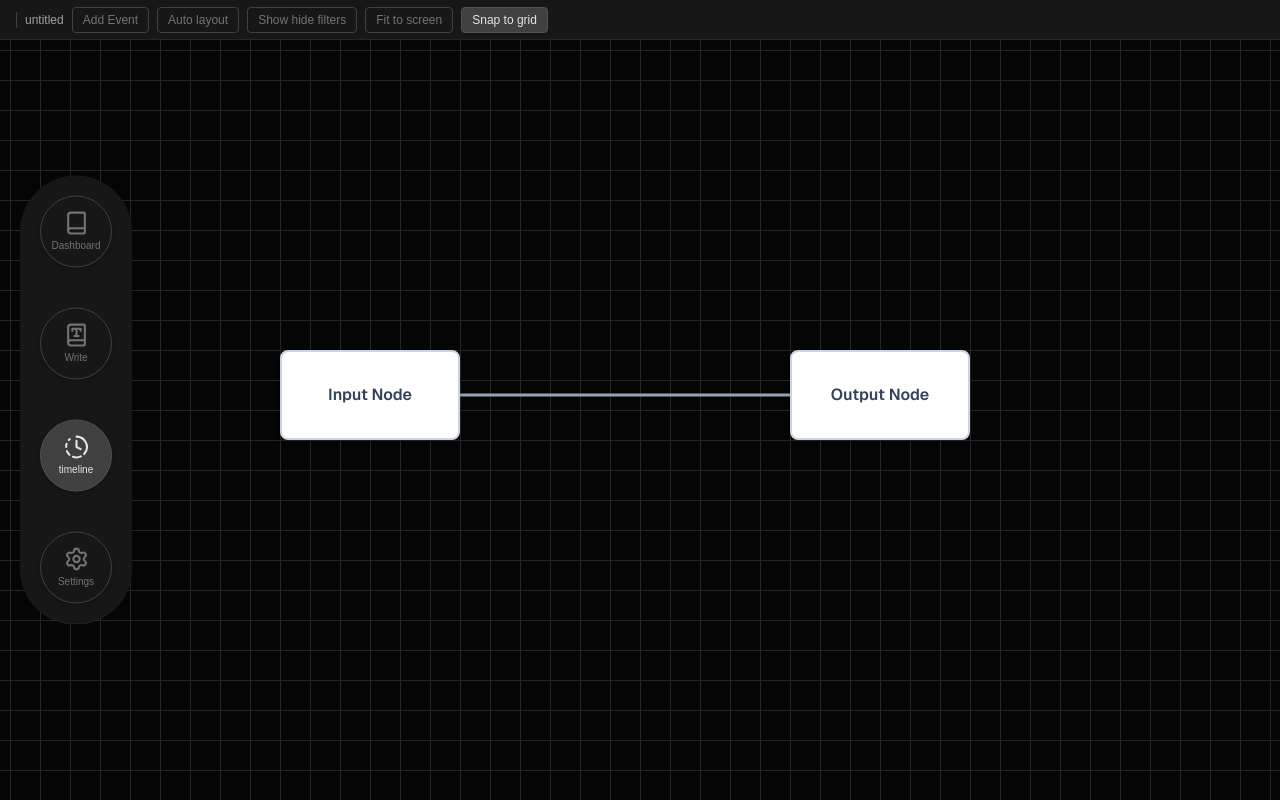
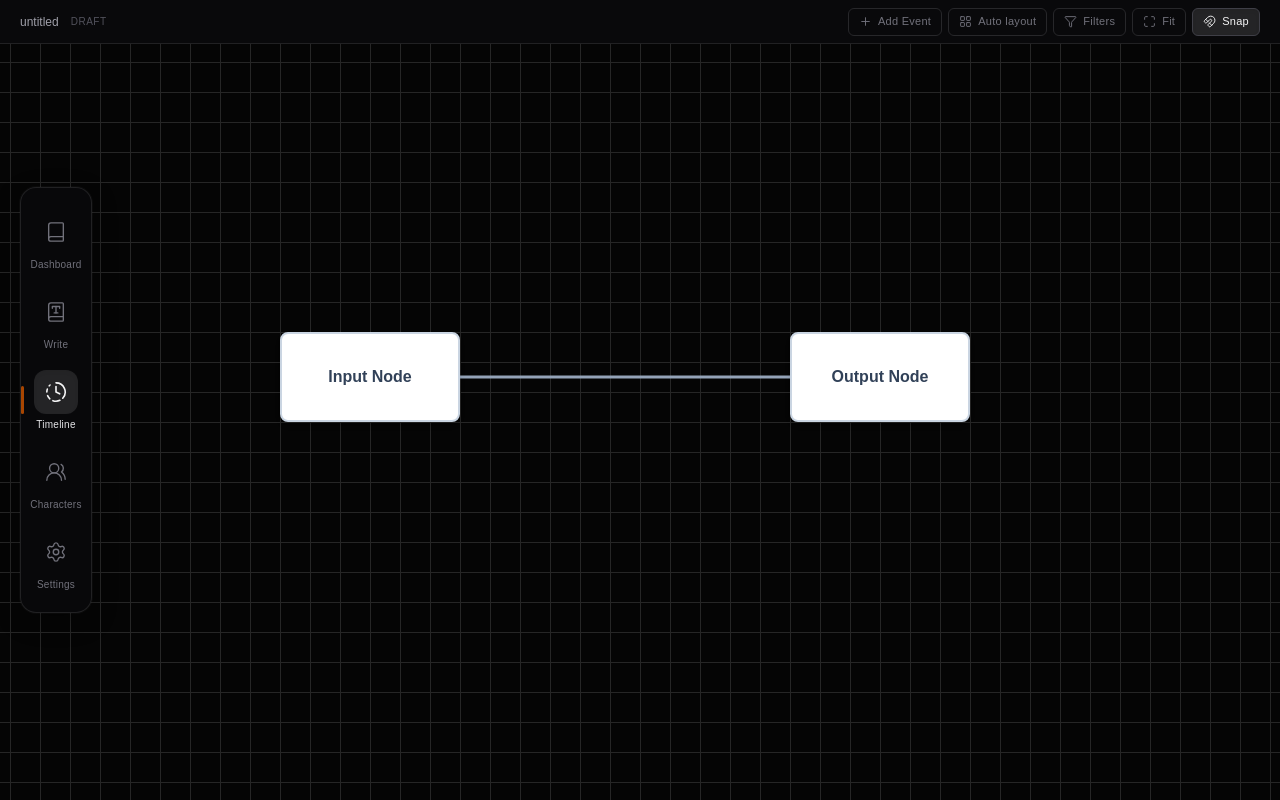
Before and after one commit to lm-vicente-j/WriteBuilder, a Next.js app: page /timeline in a window 1280 px wide. Built offline with nearby package versions, Linux system fonts and the light colour scheme.

Commit message:
feat: Create character module. fix(TopToolbar): Mouse events do not respond

```diff
--- a/app/timeline/page.tsx
+++ b/app/timeline/page.tsx
@@ -1,12 +1,9 @@
 "use client";
-import { useState, useCallback } from 'react';
 import { useUIStore } from '@/store/uiStore';
 import EditorCanvas from '@/components/EditorCanvas';
 
 export default function TimeLine() {
-
   const { gridColor, canvasColor, snapToGrid } = useUIStore();
-
 
   const nodes = [
     {
@@ -24,18 +21,22 @@ export default function TimeLine() {
   const edges = [
     {
       id: 'edge-1',
-      source: 'node-1', // ID of the starting node
-      target: 'node-2'  // ID of the ending node
+      source: 'node-1',
+      target: 'node-2'
     }
   ];
 
   return (
-    <div className="flex flex-col flex-1 items-center justify-center font-sans ">
-      <main className="flex flex-1 w-full bg-black">
-
-
-        <div style={{ width: '100vw', height: '100vh' }}>
-          <EditorCanvas initialNodes={nodes} initialEdges={edges} snapToGrid={snapToGrid} gridColor={gridColor} canvasColor={canvasColor} />
+    <div className="flex flex-col flex-1 h-full min-h-0">
+      <main className="flex-1 w-full min-h-0 relative">
+        <div className="absolute inset-0 overflow-hidden">
+          <EditorCanvas
+            initialNodes={nodes}
+            initialEdges={edges}
+            snapToGrid={snapToGrid}
+            gridColor={gridColor}
+            canvasColor={canvasColor}
+          />
         </div>
       </main>
     </div>
--- a/app/write/page.tsx
+++ b/app/write/page.tsx
@@ -3,14 +3,19 @@
 import { useUIStore } from "@/store/uiStore";
 import { useState, useRef, useCallback } from "react";
 
+const FONT_SIZE = 15;
+const LINE_HEIGHT = 1.75;
+const LINE_BOX = FONT_SIZE * LINE_HEIGHT;
+const PAD_Y = 16;
+const PAD_BOTTOM = 40;
+
 export default function Editor() {
   const [content, setContent] = useState("");
-  const {showNumbering, setShowNumbering} = useUIStore();
+  const { showNumbering } = useUIStore();
   const textareaRef = useRef<HTMLTextAreaElement>(null);
   const numbersRef = useRef<HTMLDivElement>(null);
 
-  const lines = content.split("\n");
-  const lineCount = Math.max(lines.length, 1);
+  const lineCount = Math.max(content.split("\n").length, 1);
 
   const syncScroll = useCallback(() => {
     if (textareaRef.current && numbersRef.current) {
@@ -21,28 +26,25 @@ export default function Editor() {
   const wordCount = content.trim() ? content.trim().split(/\s+/).length : 0;
   const charCount = content.length;
 
-
-
   return (
-    <div className="flex flex-col h-full bg-neutral-950 font-mono text-sm text-neutral-100">
-
-
-      <main className="flex flex-1 pl-40 overflow-hidden">
-
+    <div className="flex h-full flex-col bg-zinc-950 text-zinc-100">
+      <main className="relative flex min-h-0 flex-1 overflow-hidden pl-28 pr-6">
+        <div className="flex h-full min-h-0 min-w-0 w-full">
           {showNumbering && (
             <div
               ref={numbersRef}
               aria-hidden="true"
-            className="
-              select-none overflow-hidden shrink-0
-              w-12 pt-4 pb-4
-              text-right pr-3
-              text-neutral-600 text-xs leading-6
-              border-r border-neutral-800 bg-neutral-900/60
-            "
+              className="w-10 shrink-0 select-none overflow-hidden border-r border-zinc-800/60 bg-zinc-900/30 pr-2.5 text-right text-[11px] font-medium text-zinc-500 tabular-nums"
+              style={{ paddingTop: PAD_Y, paddingBottom: PAD_BOTTOM }}
             >
               {Array.from({ length: lineCount }, (_, i) => (
-              <div key={i} className="h-6">{i + 1}</div>
+                <div
+                  key={i}
+                  className="flex items-center justify-end"
+                  style={{ height: LINE_BOX }}
+                >
+                  {i + 1}
+                </div>
               ))}
             </div>
           )}
@@ -54,36 +56,38 @@ export default function Editor() {
             onScroll={syncScroll}
             spellCheck={false}
             autoComplete="off"
-          placeholder="Start typing…"
-          className="
-            flex-1 resize-none outline-none
-            bg-transparent text-neutral-100
-            px-5 pt-4 pb-4
-            text-sm leading-6
-            caret-sky-400
-            placeholder:text-neutral-700
-            selection:bg-sky-500/30
-          "
+            autoCorrect="off"
+            autoCapitalize="off"
+            placeholder="Empieza a escribir…"
+            className="h-full min-w-0 flex-1 resize-none bg-transparent text-zinc-100 caret-amber-600/90 outline-none placeholder:text-zinc-600 selection:bg-amber-900/40 selection:text-zinc-50"
+            style={{
+              fontFamily:
+                "var(--font-serif, ui-serif, Georgia, Cambria, 'Times New Roman', Times, serif)",
+              fontSize: FONT_SIZE,
+              lineHeight: `${LINE_BOX}px`,
+              paddingTop: PAD_Y,
+              paddingBottom: PAD_BOTTOM,
+              paddingLeft: showNumbering ? 14 : 16,
+              paddingRight: 16,
+            }}
           />
+        </div>
       </main>
 
-      {/* Status bar */}
-      <footer className="
-        flex items-center justify-between
-        px-4 h-7 shrink-0
-        border-t border-neutral-800 bg-neutral-900
-        text-neutral-500 text-xs
-      ">
-        <div className="flex items-center gap-4">
+      <footer className="flex h-8 shrink-0 items-center justify-between border-t border-zinc-800/80 bg-zinc-950 px-6 text-[11px] tracking-wide text-zinc-500">
+        <div className="flex items-center gap-5">
           <span>
-            Ln <span className="text-neutral-300">{lineCount}</span>
+            Ln <span className="text-zinc-300 tabular-nums">{lineCount}</span>
           </span>
           <span>
-            Words <span className="text-neutral-300">{wordCount}</span>
+            Words <span className="text-zinc-300 tabular-nums">{wordCount}</span>
           </span>
           <span>
-            Chars <span className="text-neutral-300">{charCount}</span>
+            Chars <span className="text-zinc-300 tabular-nums">{charCount}</span>
           </span>
+        </div>
+        <div className="text-zinc-600">
+          {content.length === 0 ? "Listo para escribir" : "Escribiendo…"}
         </div>
       </footer>
     </div>
--- a/components/EditorCanvas.tsx
+++ b/components/EditorCanvas.tsx
@@ -1,7 +1,6 @@
 'use client';
 
-import { useUIStore } from '@/store/uiStore';
-import { useState, useCallback, useEffect, useRef } from 'react';
+import { useState, useCallback, useEffect, useRef, type PointerEvent as ReactPointerEvent } from 'react';
 import Edge from './Edge';
 import EventNode, { Node } from './EventNode';
 
@@ -78,14 +77,15 @@ export default function EditorCanvas({ initialNodes, initialEdges, snapToGrid, g
         );
     }, []);
 
-    const handlePointerDown = useCallback((e: any) => {
-        if (e.button === 0 || e.button === 1) {
+    const handlePointerDown = useCallback((e: ReactPointerEvent<HTMLDivElement>) => {
+        if (e.button !== 0 && e.button !== 1) return;
+        // Only pan on the canvas background — never steal clicks from the toolbar or nodes.
+        if (e.target !== e.currentTarget) return;
         setIsDragging(true);
         e.currentTarget.setPointerCapture(e.pointerId);
-        }
     }, []);
 
-    const handlePointerMove = useCallback((e: any) => {
+    const handlePointerMove = useCallback((e: ReactPointerEvent<HTMLDivElement>) => {
         if (!isDragging) return;
         setTransform((prev) => ({
             ...prev,
@@ -94,18 +94,26 @@ export default function EditorCanvas({ initialNodes, initialEdges, snapToGrid, g
         }));
     }, [isDragging]);
 
-    const handlePointerUp = useCallback((e: any) => {
+    const handlePointerUp = useCallback((e: ReactPointerEvent<HTMLDivElement>) => {
         setIsDragging(false);
+        if (e.currentTarget.hasPointerCapture(e.pointerId)) {
             e.currentTarget.releasePointerCapture(e.pointerId);
+        }
     }, []);
 
-    const handleWheel = useCallback((e: any) => {
+    useEffect(() => {
+        const el = containerRef.current;
+        if (!el) return;
+        const onWheel = (e: WheelEvent) => {
             e.preventDefault();
             setTransform((prev) => {
                 const delta = -e.deltaY * 0.001;
                 const newZoom = Math.min(Math.max(0.1, prev.zoom + delta), 3);
                 return { ...prev, zoom: newZoom };
             });
+        };
+        el.addEventListener("wheel", onWheel, { passive: false });
+        return () => el.removeEventListener("wheel", onWheel);
     }, []);
 
     const addNode = (xDirection: number, originNode: Node) => {
@@ -225,11 +233,8 @@ export default function EditorCanvas({ initialNodes, initialEdges, snapToGrid, g
     return (
         <div
             ref={containerRef}
-            className={`${isDragging ? 'cursor-grabbing' : 'cursor-grab'}`}
+            className={`absolute inset-0 z-0 ${isDragging ? 'cursor-grabbing' : 'cursor-grab'}`}
             style={{
-                position: 'relative',
-                width: '100%',
-                height: '100vh',
                 overflow: 'hidden',
                 touchAction: 'none',
                 backgroundColor: canvasColor,
@@ -238,14 +243,13 @@ export default function EditorCanvas({ initialNodes, initialEdges, snapToGrid, g
                     `linear-gradient(to bottom, ${gridColor} 1px, transparent 1px)`,
                 backgroundSize: `${scaledGridSize}px ${scaledGridSize}px`,
                 backgroundPosition: `${transform.x}px ${transform.y}px`,
-                // Show crosshair while drawing an edge
                 cursor: pendingEdge ? 'crosshair' : undefined,
             }}
             onPointerDown={handlePointerDown}
             onPointerMove={handlePointerMove}
             onPointerUp={handlePointerUp}
             onPointerCancel={handlePointerUp}
-            onWheel={handleWheel}
+            onLostPointerCapture={handlePointerUp}
         >
             <svg
                 style={{
--- a/components/MenuBar.tsx
+++ b/components/MenuBar.tsx
@@ -1,69 +1,97 @@
 "use client"
-import { usePathname } from 'next/navigation';
-import Link from 'next/link';
-import { BookIcon, LucideIcon } from "lucide-react";
+
+import { usePathname } from "next/navigation"
+import Link from "next/link"
 import {
+  BookIcon,
   BookTypeIcon,
   ClockFadingIcon,
   SettingsIcon,
-
- } from "lucide-react";
+  UsersRoundIcon,
+  type LucideIcon,
+} from "lucide-react"
 
 interface NavModule {
-    name: string;
-    href: string;
-    icon: LucideIcon;
+  name: string
+  href: string
+  icon: LucideIcon
 }
-
-
 
 const MODULES: NavModule[] = [
   {
-        name: 'Dashboard',
-        href: '/',
+    name: "Dashboard",
+    href: "/",
     icon: BookIcon,
   },
   {
-        name: 'Write',
-        href: '/write',
+    name: "Write",
+    href: "/write",
     icon: BookTypeIcon,
   },
   {
-        name: 'timeline',
-        href: '/timeline',
+    name: "Timeline",
+    href: "/timeline",
     icon: ClockFadingIcon,
   },
   {
-        name: 'Settings',
-        href: '/settings',
+    name: "Characters",
+    href: "/characters",
+    icon: UsersRoundIcon,
+  },
+  {
+    name: "Settings",
+    href: "/settings",
     icon: SettingsIcon,
   },
 ]
 
 export default function MenuBar() {
-  const pathname = usePathname();
-
+  const pathname = usePathname()
 
   return (
-        <div  className='z-100 fixed top-1/2 -translate-y-1/2 flex flex-col items-center w-min h-min  border-b border-neutral-800 bg-neutral-900 rounded-full ml-5'>
-            {MODULES.map((item, i) => {
-
-                const isActive = pathname === item.href;
-
+    <div className="fixed left-5 top-1/2 z-50 flex w-18 -translate-y-1/2 flex-col items-center rounded-2xl border border-zinc-800/80 bg-zinc-950/95 py-3 shadow-[0_8px_30px_-6px_rgba(0,0,0,0.45),0_0_0_1px_rgba(255,255,255,0.03)] backdrop-blur-sm">
+      {MODULES.map((item) => {
+        const isActive = pathname === item.href
 
         return (
           <Link
+            key={item.href}
             href={item.href}
-                            key={item.href}
-                            className={`flex flex-col m-5 items-center justify-center w-18 h-18 rounded-full cursor-pointer transition-all border shadow-md ${isActive ? 'bg-neutral-700 border-neutral-600 text-neutral-200' : 'bg-transparent border-neutral-700 text-neutral-500 hover:text-neutral-300 hover:border-neutral-600'
+            aria-current={isActive ? "page" : undefined}
+            className="group relative flex w-full flex-col items-center justify-center py-2.5 outline-none transition-colors duration-200"
+          >
+            <span
+              className={`absolute top-1/2 left-0 h-7 w-0.75 -translate-y-1/2 rounded-full transition-all duration-200 ${
+                isActive
+                  ? "bg-amber-700/90 opacity-100"
+                  : "bg-transparent opacity-0 group-hover:bg-zinc-600 group-hover:opacity-60"
+              }`}
+            />
+
+            <div
+              className={`flex h-11 w-11 items-center justify-center rounded-xl transition-all duration-200 ${
+                isActive
+                  ? "bg-zinc-800/90 text-zinc-100 shadow-inner"
+                  : "bg-transparent text-zinc-500 group-hover:bg-zinc-900/60 group-hover:text-zinc-300"
               }`}
             >
-                            <item.icon size={25} className='mb-1' />
-                            <p className='text-[10px] leading-tight font-medium text-center wrap-break-word w-full '>{item.name}</p>
+              <item.icon
+                size={22}
+                strokeWidth={isActive ? 1.75 : 1.5}
+                className="transition-transform duration-200 group-hover:scale-[1.04]"
+              />
+            </div>
+
+            <span
+              className={`mt-1.5 text-center text-[10px] leading-none font-medium tracking-wide transition-colors duration-200 ${
+                isActive ? "text-zinc-200" : "text-zinc-500 group-hover:text-zinc-400"
+              }`}
+            >
+              {item.name}
+            </span>
           </Link>
-                    );
-
+        )
       })}
     </div>
-    );
+  )
 }
--- a/components/TopToolBar.tsx
+++ b/components/TopToolBar.tsx
@@ -1,79 +1,128 @@
 "use client";
+
 import { usePathname } from "next/navigation";
-import { LucideIcon, PlusIcon, SaveIcon, UndoIcon, PlayIcon, FilterIcon, PilcrowIcon } from "lucide-react";
+import {
+  PilcrowIcon,
+  TagsIcon,
+  PlusIcon,
+  LayoutGridIcon,
+  FilterIcon,
+  MaximizeIcon,
+  MagnetIcon,
+} from "lucide-react";
 import { useUIStore } from "@/store/uiStore";
-import { JSX } from "react";
+import type { ReactNode } from "react";
 
+const BASE_BTN =
+  "inline-flex items-center gap-1.5 h-7 px-2.5 rounded-md text-[11px] font-medium tracking-wide transition-all duration-150 border outline-none cursor-pointer pointer-events-auto focus-visible:ring-2 focus-visible:ring-amber-700/50";
+const INACTIVE_BTN = `${BASE_BTN} bg-transparent border-zinc-800 text-zinc-500 hover:text-zinc-300 hover:border-zinc-700 hover:bg-zinc-900/60`;
+const ACTIVE_BTN = `${BASE_BTN} bg-zinc-800/90 border-zinc-700 text-zinc-100 shadow-inner`;
 
+function ToolButton({
+  title,
+  active = false,
+  onClick,
+  children,
+}: {
+  title: string;
+  active?: boolean;
+  onClick: () => void;
+  children: ReactNode;
+}) {
+  return (
+    <button
+      type="button"
+      title={title}
+      onClick={onClick}
+      className={active ? ACTIVE_BTN : INACTIVE_BTN}
+    >
+      {children}
+    </button>
+  );
+}
 
 export default function TopToolbar() {
   const pathname = usePathname();
+  const showNumbering = useUIStore((s) => s.showNumbering);
+  const setShowNumbering = useUIStore((s) => s.setShowNumbering);
+  const snapToGrid = useUIStore((s) => s.snapToGrid);
+  const setSnapToGrid = useUIStore((s) => s.setSnapToGrid);
 
   if (pathname === "/" || pathname === "/settings") return null;
 
-  const {
-    setShowNumbering,
-    showNumbering,
-    snapToGrid,
-    setSnapToGrid
-  } = useUIStore();
+  return (
+    <div className="relative z-30 isolate flex h-11 w-full shrink-0 items-center justify-between border-b border-zinc-800/80 bg-zinc-950 px-5 pointer-events-auto">
+      <div className="flex min-w-0 items-center gap-3">
+        <span className="truncate text-[12px] font-medium text-zinc-400">
+          untitled
+        </span>
+        <span className="text-[10px] tracking-wider text-zinc-600 uppercase">
+          Draft
+        </span>
+      </div>
 
-  const toolsByPath: Record<string, JSX.Element[]> = {
-    "/write": [
-      <button key="toggle-button"
-        onClick={() => setShowNumbering(!showNumbering)}
-        title="Toggle line numbers"
-        className={`
-              text-xs px-2.5 py-1 rounded border transition-all duration-150
-              ${showNumbering
-            ? "bg-neutral-700 border-neutral-600 text-neutral-200"
-            : "bg-transparent border-neutral-700 text-neutral-500 hover:text-neutral-300 hover:border-neutral-600"
-          }
-            `}
-      >
-        ¶
-      </button>,
-      <button key="tag-button" className={`text-xs px-2.5 py-1 rounded border transition-all duration-150bg-neutral-700 border-neutral-600 text-neutral-200`}>
-        Tagging
-      </button>
-    ],
-    "/timeline": [
-      <button key="event-button" className={`cursor-pointer text-xs px-2.5 py-1 rounded border transition-all duration-150bg-neutral-700 bg-transparent border-neutral-700 text-neutral-500 hover:text-neutral-300 hover:border-neutral-600 `}>
-        Add Event
-      </button>,
-      <button key="auto-layout-button" className={`cursor-pointer text-xs px-2.5 py-1 rounded border transition-all duration-150bg-neutral-700 bg-transparent border-neutral-700 text-neutral-500 hover:text-neutral-300 hover:border-neutral-600 `}>
-        Auto layout
-      </button>,
-      <button key="filter-buttons" className={`cursor-pointer text-xs px-2.5 py-1 rounded border transition-all duration-150bg-neutral-700 bg-transparent border-neutral-700 text-neutral-500 hover:text-neutral-300 hover:border-neutral-600 `}>
-        Show hide filters
-      </button>,
-      <button key="fit-button" className={`cursor-pointer text-xs px-2.5 py-1 rounded border transition-all duration-150bg-neutral-700 bg-transparent border-neutral-700 text-neutral-500 hover:text-neutral-300 hover:border-neutral-600 `}>
-        Fit to screen
-      </button>,
-      <button key="snap-button" onClick={() => setSnapToGrid(!snapToGrid)} className={`cursor-pointer
-              text-xs px-2.5 py-1 rounded border transition-all duration-150
-              ${snapToGrid
-            ? "bg-neutral-700 border-neutral-600 text-neutral-200"
-            : "bg-transparent border-neutral-700 text-neutral-500 hover:text-neutral-300 hover:border-neutral-600"
-          }
-            `}>
-        Snap to grid
-      </button>
+      <div className="relative z-30 flex items-center gap-1.5">
+        {pathname === "/write" && (
+          <>
+            <ToolButton
+              title="Mostrar / ocultar números de línea"
+              active={showNumbering}
+              onClick={() => setShowNumbering(!showNumbering)}
+            >
+              <PilcrowIcon size={13} strokeWidth={1.75} />
+              <span>Líneas</span>
+            </ToolButton>
+            <ToolButton
+              title="Etiquetas"
+              onClick={() => console.log("Abrir panel de tagging")}
+            >
+              <TagsIcon size={13} strokeWidth={1.75} />
+              <span>Tagging</span>
+            </ToolButton>
+          </>
+        )}
 
-    ],
-  };
-
-  const tools = toolsByPath[pathname] ?? [];
-
-  return (
-    <div className="w-full flex items-center gap-2 px-4 h-10 border-b border-neutral-800 bg-neutral-900 shrink-0">
-      <span className="text-neutral-400 text-xs pl-2 border-l border-neutral-700">
-        untitled
-      </span>
-
-      {tools}
-
-
+        {pathname === "/timeline" && (
+          <>
+            <ToolButton
+              title="Añadir evento"
+              onClick={() => console.log("Add Event")}
+            >
+              <PlusIcon size={13} strokeWidth={1.75} />
+              <span>Add Event</span>
+            </ToolButton>
+            <ToolButton
+              title="Auto layout"
+              onClick={() => console.log("Auto layout")}
+            >
+              <LayoutGridIcon size={13} strokeWidth={1.75} />
+              <span>Auto layout</span>
+            </ToolButton>
+            <ToolButton
+              title="Mostrar / ocultar filtros"
+              onClick={() => console.log("Toggle filters")}
+            >
+              <FilterIcon size={13} strokeWidth={1.75} />
+              <span>Filters</span>
+            </ToolButton>
+            <ToolButton
+              title="Ajustar a pantalla"
+              onClick={() => console.log("Fit to screen")}
+            >
+              <MaximizeIcon size={13} strokeWidth={1.75} />
+              <span>Fit</span>
+            </ToolButton>
+            <ToolButton
+              title="Snap to grid"
+              active={snapToGrid}
+              onClick={() => setSnapToGrid(!snapToGrid)}
+            >
+              <MagnetIcon size={13} strokeWidth={1.75} />
+              <span>Snap</span>
+            </ToolButton>
+          </>
+        )}
+      </div>
     </div>
   );
 }
```
Also changed, not shown: package.json (+6 -6 lines), 1 other file (tests, documents, lock files or other folders). Lines whose indentation alone changed are shown as unchanged.
